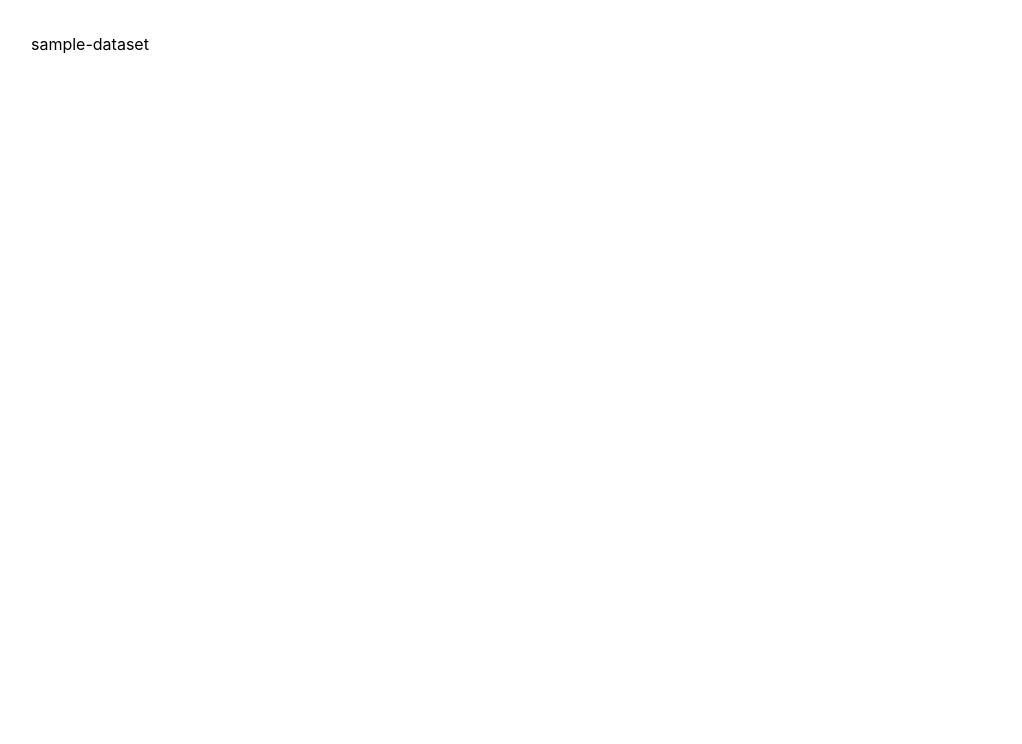
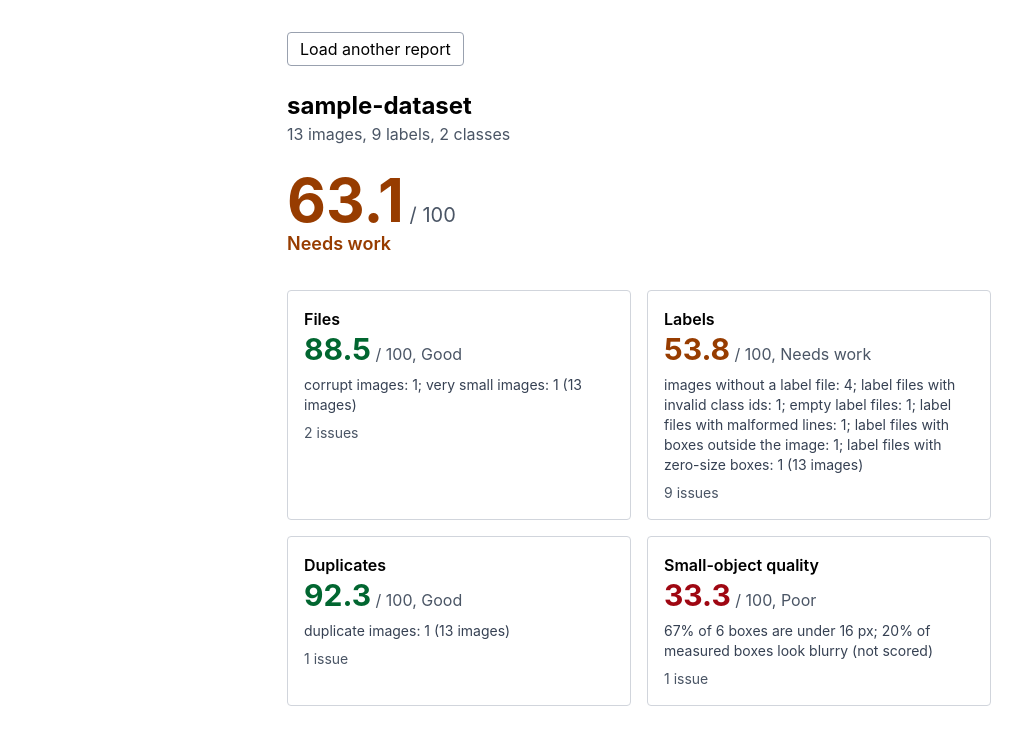
Before and after one commit to ariyan-cmd/DQC, a React (Vite) app in the folder viewer/: page / in a window 1280 px wide. Both pictures are taken after a click on the button "Load sample report". Shown: the top 744 px of the page, without its empty margins (1-1023 px from the left). Built offline with nearby package versions, Linux system fonts and the light colour scheme.

Commit message:
feat(viewer): report summary with overall score and section cards

```diff
--- a/viewer/src/App.tsx
+++ b/viewer/src/App.tsx
@@ -1,5 +1,6 @@
 import { useState } from "react";
 import Landing from "./components/Landing";
+import ReportSummary from "./components/ReportSummary";
 import { parseReport, readReportFile, type LoadResult } from "./lib/loadReport";
 import type { Report } from "./schema";
 
@@ -22,8 +23,7 @@ export default function App() {
     }
   };
 
-  // Summary screen arrives in the next commit.
-  if (report) return <main className="p-8">{report.dataset.name}</main>;
+  if (report) return <ReportSummary report={report} onReset={() => setReport(null)} />;
   return (
     <Landing
       error={error}
--- /dev/null
+++ b/viewer/src/components/ReportSummary.tsx
@@ -0,0 +1,56 @@
+import { scoreBand } from "../lib/band";
+import type { Report } from "../schema";
+
+type Props = {
+  report: Report;
+  onReset: () => void;
+};
+
+// Every value below is rendered as a plain React text node, never as HTML.
+export default function ReportSummary({ report, onReset }: Props) {
+  const { dataset, score, sections } = report;
+  const band = scoreBand(score.overall);
+
+  return (
+    <main className="mx-auto max-w-3xl p-8">
+      <button
+        type="button"
+        onClick={onReset}
+        className="rounded border border-gray-400 px-3 py-1 focus-visible:outline-2 focus-visible:outline-offset-2 focus-visible:outline-blue-700"
+      >
+        Load another report
+      </button>
+
+      <h1 className="mt-6 text-2xl font-bold">{dataset.name}</h1>
+      <p className="text-gray-600">
+        {dataset.num_images} images, {dataset.num_labels} labels, {dataset.classes.length} classes
+      </p>
+
+      <h2 className="sr-only">Overall score</h2>
+      <p className="mt-6">
+        <span className={`text-6xl font-bold ${band.className}`}>{score.overall}</span>
+        <span className="text-xl text-gray-600"> / 100</span>
+      </p>
+      <p className={`text-lg font-semibold ${band.className}`}>{band.label}</p>
+
+      <ul className="mt-8 grid gap-4 sm:grid-cols-2">
+        {sections.map((section) => {
+          const sectionBand = scoreBand(section.score);
+          return (
+            <li key={section.name} className="rounded border border-gray-300 p-4">
+              <h2 className="font-semibold">{section.name}</h2>
+              <p>
+                <span className={`text-3xl font-bold ${sectionBand.className}`}>{section.score}</span>
+                <span className="text-gray-600"> / 100, {sectionBand.label}</span>
+              </p>
+              <p className="mt-2 text-sm text-gray-700">{section.reason}</p>
+              <p className="mt-2 text-sm text-gray-600">
+                {section.issue_count} {section.issue_count === 1 ? "issue" : "issues"}
+              </p>
+            </li>
+          );
+        })}
+      </ul>
+    </main>
+  );
+}
--- /dev/null
+++ b/viewer/src/lib/band.ts
@@ -0,0 +1,6 @@
+// Placeholder cut points. The label is shown next to the colour so colour is never the only cue.
+export function scoreBand(score: number): { label: string; className: string } {
+  if (score >= 80) return { label: "Good", className: "text-green-800" };
+  if (score >= 50) return { label: "Needs work", className: "text-amber-800" };
+  return { label: "Poor", className: "text-red-800" };
+}
```
Also changed, not shown: 2 other files (tests, documents, lock files or other folders).
